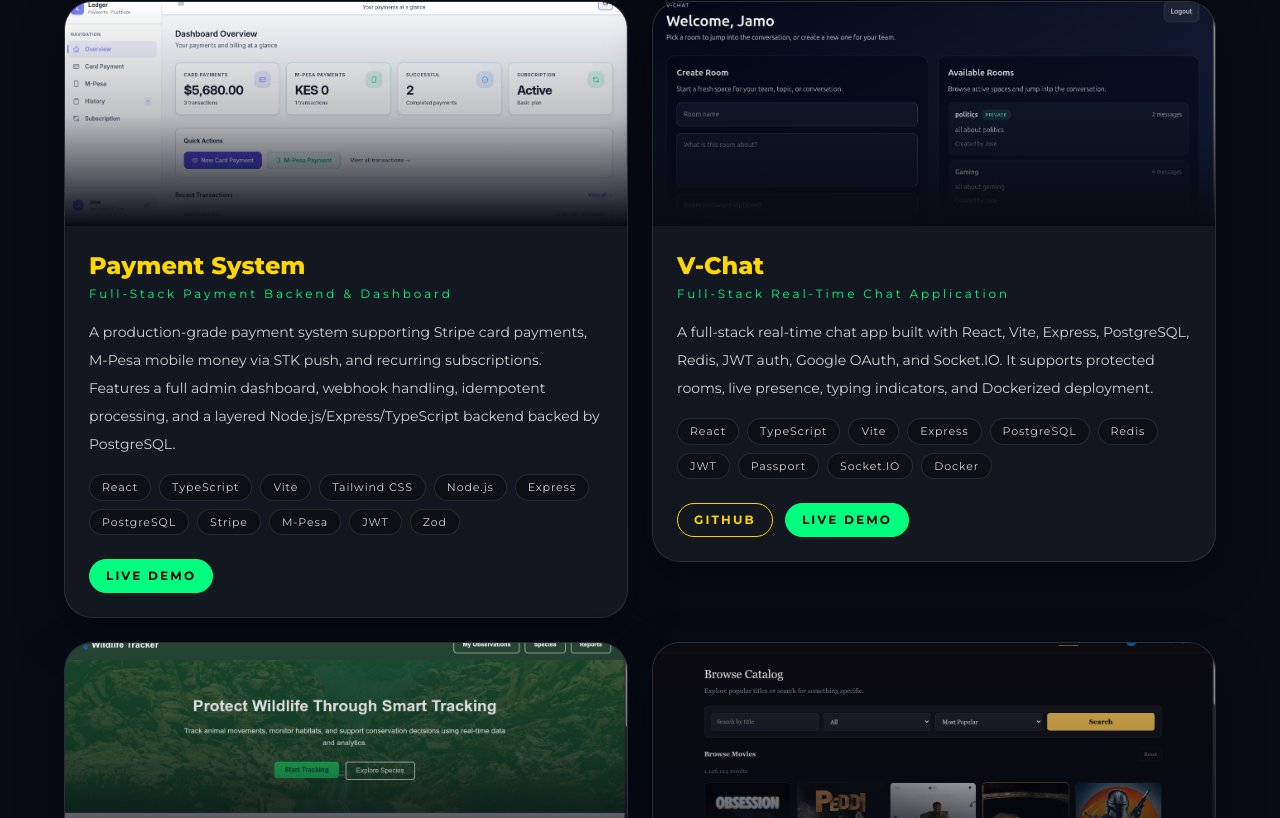
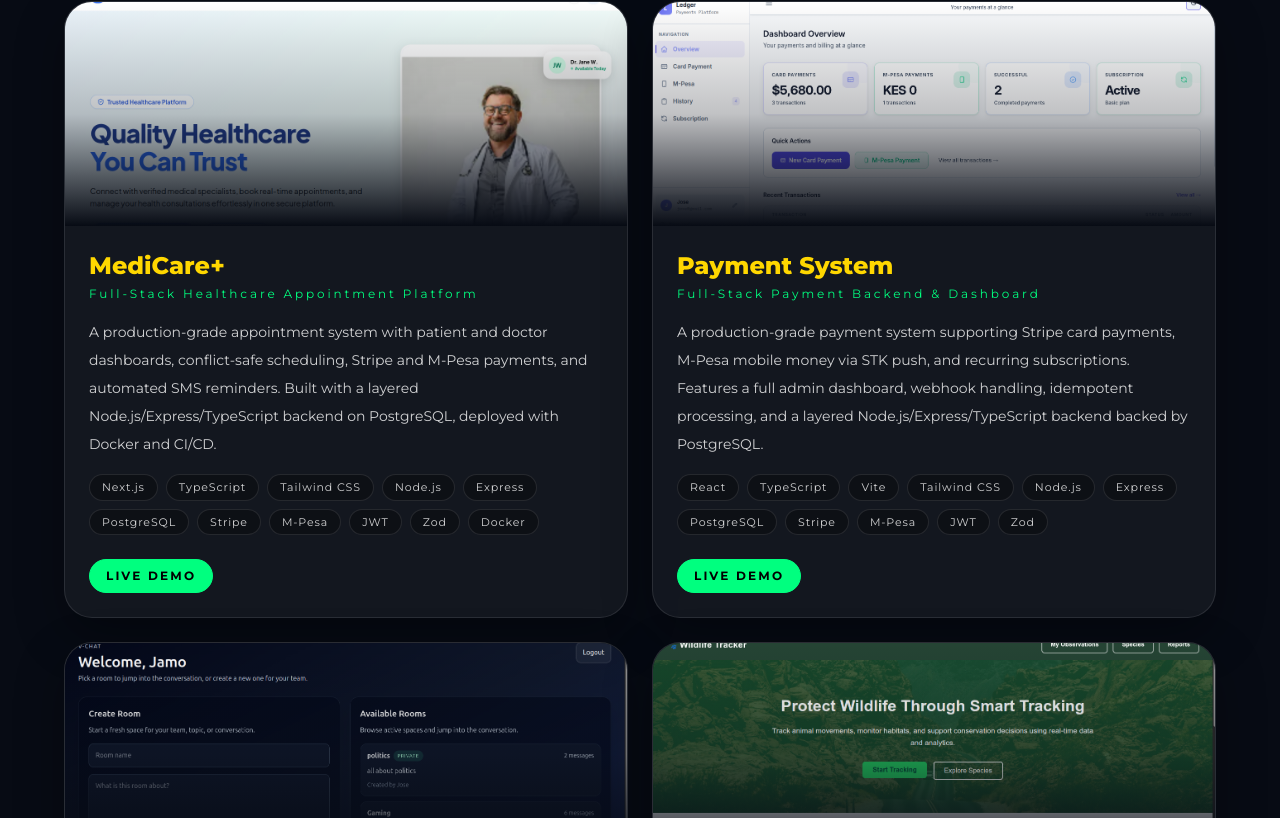
Before and after one commit to Kabzjose/joseph, a React (Vite) app: page / in a window 1280 px wide. Shown: the part 2261-3079 px from the top of the page. Built offline with nearby package versions, Linux system fonts and the light colour scheme.

Commit message:
addded Medicare projects

```diff
--- a/src/data/portfolioData.js
+++ b/src/data/portfolioData.js
@@ -1,3 +1,4 @@
+import mediCareImage from "../assets/MediCare.png";
 import paymentSystemImage from "../assets/paymentsystem.png";
 import vChatImage from "../assets/v-chat.png";
 import wildlifeTrackerImage from "../assets/wildlifetracker.png";
@@ -24,6 +25,26 @@
 };
 
 export const PROJECTS = [
+
+  {
+    title: "MediCare+",
+    tagline: "Full-Stack Healthcare Appointment Platform",
+    description:
+      "A production-grade appointment system with patient and doctor dashboards, conflict-safe scheduling, Stripe and M-Pesa payments, and automated SMS reminders. Built with a layered Node.js/Express/TypeScript backend on PostgreSQL, deployed with Docker and CI/CD.",
+    tech: ["Next.js", "TypeScript", "Tailwind CSS", "Node.js", "Express", "PostgreSQL", "Stripe", "M-Pesa", "JWT", "Zod", "Docker"],
+    live: "https://healthcare-system-eta.vercel.app",
+    features: [
+      "Patient & Doctor Dashboards",
+      "Conflict-Safe Scheduling",
+      "Stripe & M-Pesa Payments",
+      "Automated SMS Reminders",
+      "JWT Authentication",
+      "Docker Deployment",
+      "CI/CD Pipeline",
+    ],
+    color: "#0ea5e9",
+    image: mediCareImage,
+  },
 
   {
     title: "Payment System",
```
Also changed, not shown: src/assets/MediCare.png (added).
